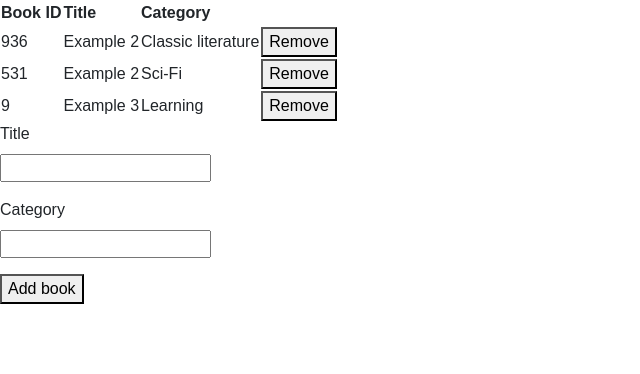
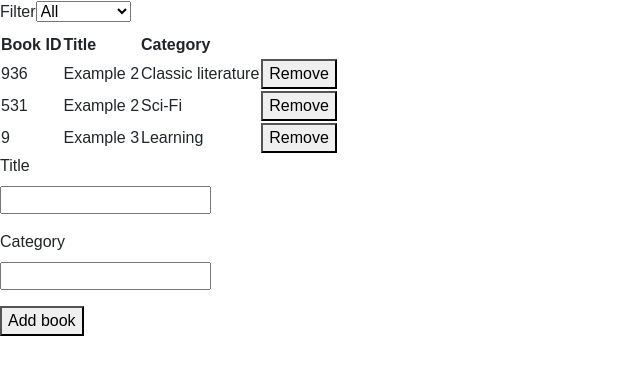
Before and after one commit to davidmrtz-dev/react-bookstore, a React (Create React App) app: page / in a window 1280 px wide. Shown: the top 374 px of the page, without its empty margins (0-640 px from the left). Built offline with nearby package versions, Linux system fonts and the light colour scheme; a web font is replaced by a local one.

Commit message:
Added CategoryFilter components and actions

```diff
--- a/src/actions/index.js
+++ b/src/actions/index.js
@@ -18,7 +18,7 @@ export const removeBook = id => ({
   id,
 });
 
-export const changeFilter = filter => ({
+export const changeFilter = (filter = 'All') => ({
   type: CHANGE_FILTER,
   filter,
 });
--- /dev/null
+++ b/src/components/CategoryFilter.js
@@ -0,0 +1,33 @@
+import React from 'react';
+import PropTypes from 'prop-types';
+import filters from '../tools/categories';
+
+const Filter = ({ filter, changeFilter }) => (
+  <>
+    <label htmlFor="category">
+      Filter
+      <select
+        id="filters"
+        // value={filter}
+        defaultValue={filter}
+        onChange={e => changeFilter(e.target.value)}
+      >
+        <option key="All" value="All">
+          All
+        </option>
+        {filters.map(cat => (
+          <option key={cat} value={cat}>
+            {cat}
+          </option>
+        ))}
+      </select>
+    </label>
+  </>
+);
+
+export default Filter;
+
+Filter.propTypes = {
+  filter: PropTypes.string.isRequired,
+  changeFilter: PropTypes.func.isRequired,
+};
--- a/src/containers/BooksForm.js
+++ b/src/containers/BooksForm.js
@@ -4,16 +4,7 @@ import React, { useState } from 'react';
 import { connect } from 'react-redux';
 import PropTypes from 'prop-types';
 import { createBook } from '../actions';
-
-const categories = [
-  'Action',
-  'Biography',
-  'History',
-  'Horror',
-  'Kids',
-  'Learning',
-  'Sci-Fi',
-];
+import categories from '../tools/categories';
 
 const mapStateToProps = ({ books }) => ({ books });
 const mapDispatchToProps = dispatch => ({
--- a/src/containers/BooksList.js
+++ b/src/containers/BooksList.js
@@ -3,14 +3,18 @@ import React from 'react';
 import { connect } from 'react-redux';
 import PropTypes from 'prop-types';
 import Book from '../components/Book';
-import { removeBook } from '../actions';
+import { removeBook, changeFilter } from '../actions';
+import CategoryFilter from '../components/CategoryFilter';
 
-const mapStateToProps = ({ books }) => ({ books });
+const mapStateToProps = ({ books, filter }) => ({ books, filter });
 const mapDispatchToProps = dispatch => ({
   removeBook: id => dispatch(removeBook(id)),
+  changeFilter: filter => dispatch(changeFilter(filter)),
 });
 
-const BookList = ({ books, removeBook }) => (
+const BookList = ({ books = [], filter, removeBook, changeFilter }) => (
+  <>
+    <CategoryFilter filter={filter} changeFilter={changeFilter} />
     <table>
       <thead>
         <tr>
@@ -20,8 +24,8 @@ const BookList = ({ books, removeBook }) => (
         </tr>
       </thead>
       <tbody>
-      {books
-        && books.map(book => (
+        {books &&
+          books.map(book => (
             <Book
               key={book.id}
               book={book}
@@ -32,6 +36,7 @@ const BookList = ({ books, removeBook }) => (
           ))}
       </tbody>
     </table>
+  </>
 );
 
 export default connect(mapStateToProps, mapDispatchToProps)(BookList);
@@ -43,4 +48,6 @@ BookList.defaultProps = {
 BookList.propTypes = {
   books: PropTypes.arrayOf(PropTypes.object),
   removeBook: PropTypes.func.isRequired,
+  filter: PropTypes.string.isRequired,
+  changeFilter: PropTypes.func.isRequired,
 };
--- a/src/index.js
+++ b/src/index.js
@@ -30,6 +30,7 @@ const store = createStore(
   reducers,
   {
     books: exampleLib,
+    filter: 'All',
   },
   window.__REDUX_DEVTOOLS_EXTENSION__ && window.__REDUX_DEVTOOLS_EXTENSION__(), // eslint-disable-line
 );
--- /dev/null
+++ b/src/reducers/filter.js
@@ -0,0 +1,12 @@
+import { CHANGE_FILTER } from '../actions/index';
+
+const filter = (state = 'All', action) => {
+  switch (action.type) {
+    case CHANGE_FILTER:
+      return action.filter;
+    default:
+      return state;
+  }
+};
+
+export default filter;
--- a/src/reducers/index.js
+++ b/src/reducers/index.js
@@ -1,5 +1,6 @@
 // eslint-disable-next-line import/no-extraneous-dependencies
 import { combineReducers } from 'redux';
 import books from './books';
+import filter from './filter';
 
-export default combineReducers({ books });
+export default combineReducers({ books, filter });
--- /dev/null
+++ b/src/tools/categories.js
@@ -0,0 +1,9 @@
+export default [
+  'Action',
+  'Biography',
+  'History',
+  'Horror',
+  'Kids',
+  'Learning',
+  'Sci-Fi',
+];
```
Lines whose indentation alone changed are shown as unchanged.
